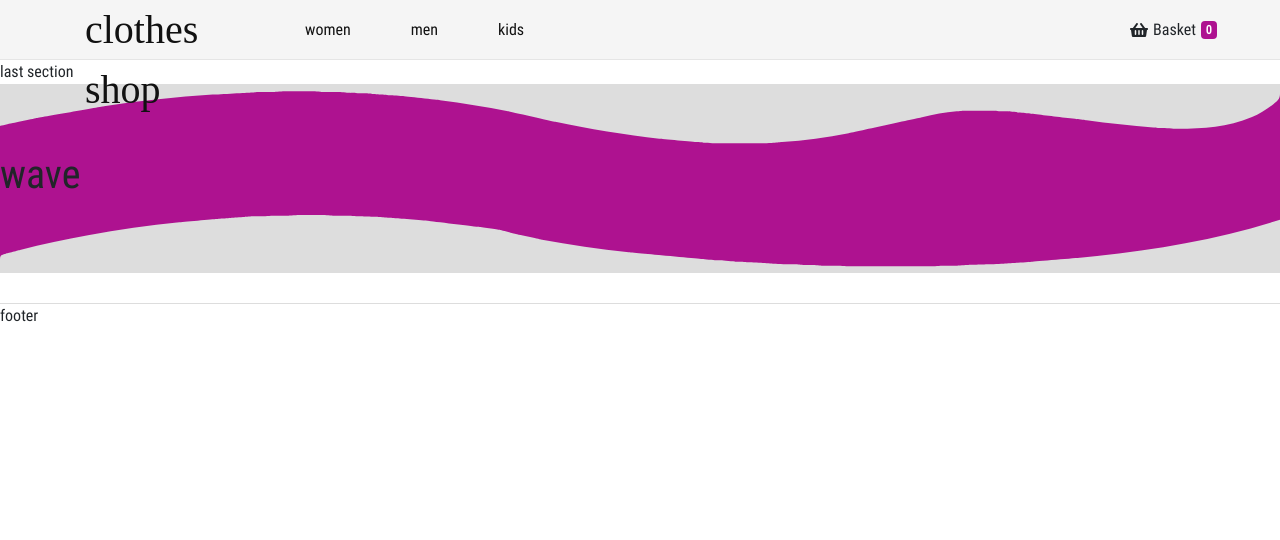
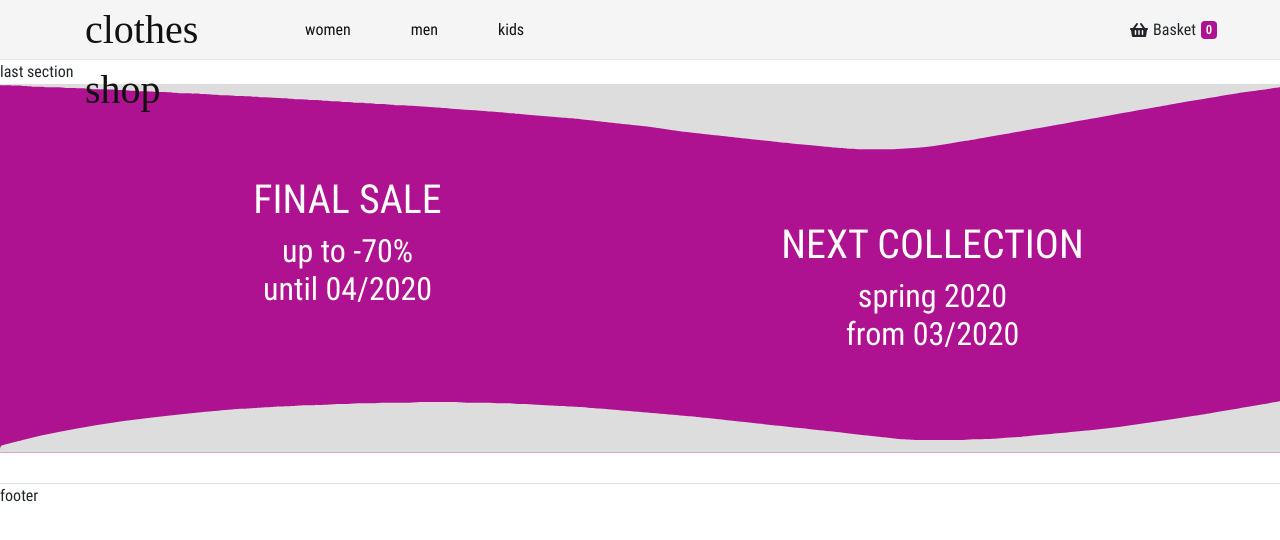
Before and after one commit to IwonaLalak/gatsby-clothes-shop, a Gatsby site: page / in a window 1280 px wide. Built offline with nearby package versions, Linux system fonts and the light colour scheme; Gatsby itself is replaced by a stand-in of ours; a web font is replaced by a local one.

Commit message:
wave component, fix svg path

```diff
--- a/src/components/views/home/components/waveSection/WaveSection.js
+++ b/src/components/views/home/components/waveSection/WaveSection.js
@@ -1,14 +1,34 @@
 import React from 'react';
 import {SVG} from "../../../../shared/svg/SVG";
 import {pathBottom, pathDimensions, pathTOP} from "../../../../../utilities/svgPaths";
+import {Col, Container, Row} from "react-bootstrap";
 
 const WaveSection = () => {
     return (
         <section id={'WAVE'}>
             <SVG fill={'#DDD'} viewbox={pathDimensions()} path={pathTOP()}/>
-            <h1>
-                wave
-            </h1>
+            <Container>
+                <Row>
+                    <Col lg={6} xl={6}>
+                        <div className={'wave-column first'}>
+                            <h1>FINAL SALE</h1>
+                            <h2>
+                                up to -70% <br />
+                                until 04/2020
+                            </h2>
+                        </div>
+                    </Col>
+                    <Col lg={6} xl={6}>
+                        <div className={'wave-column last'}>
+                            <h1>NEXT COLLECTION</h1>
+                            <h2>
+                                spring 2020 <br />
+                                from 03/2020
+                            </h2>
+                        </div>
+                    </Col>
+                </Row>
+            </Container>
             <SVG fill={'#DDD'} viewbox={pathDimensions()} path={pathBottom()}/>
 
         </section>
--- a/src/styles/views/HomeView.less
+++ b/src/styles/views/HomeView.less
@@ -3,5 +3,29 @@
 #HOMEVIEW {
   section#WAVE {
     background: @primary-color;
+    .container{
+
+      padding:25px 0;
+
+      .wave-column{
+
+        h1, h2 {
+          color: #fff;
+          text-align: center;
+        }
+
+        &.first{
+
+        }
+
+        &.last{
+          margin-top: 45px;
+        }
+      }
+    }
+
+
+
+
   }
 }
--- a/src/utilities/svgPaths.js
+++ b/src/utilities/svgPaths.js
@@ -2,105 +2,108 @@ export const pathDimensions = () => ("0 0 1920 100");
 
 export const pathTOP = () => (
     "M 0.00,0.00\n" +
-    "           C 0.00,0.00 0.00,63.00 0.00,63.00\n" +
-    "             0.00,63.00 16.00,59.42 16.00,59.42\n" +
-    "             16.00,59.42 55.00,51.00 55.00,51.00\n" +
-    "             55.00,51.00 156.00,33.27 156.00,33.27\n" +
-    "             210.21,25.29 264.42,19.65 319.00,15.91\n" +
-    "             319.00,15.91 372.00,13.00 372.00,13.00\n" +
-    "             372.00,13.00 387.00,12.00 387.00,12.00\n" +
-    "             387.00,12.00 411.00,12.00 411.00,12.00\n" +
-    "             411.00,12.00 427.00,11.00 427.00,11.00\n" +
-    "             427.00,11.00 467.00,11.00 467.00,11.00\n" +
-    "             467.00,11.00 483.00,12.00 483.00,12.00\n" +
-    "             483.00,12.00 505.00,12.00 505.00,12.00\n" +
-    "             505.00,12.00 521.00,13.00 521.00,13.00\n" +
-    "             521.00,13.00 547.00,14.00 547.00,14.00\n" +
-    "             547.00,14.00 558.00,14.91 558.00,14.91\n" +
-    "             558.00,14.91 585.00,16.83 585.00,16.83\n" +
-    "             585.00,16.83 604.00,18.17 604.00,18.17\n" +
-    "             604.00,18.17 660.00,24.28 660.00,24.28\n" +
-    "             694.14,28.54 728.22,34.28 762.00,40.80\n" +
-    "             762.00,40.80 833.00,56.79 833.00,56.79\n" +
-    "             880.74,66.95 940.56,76.98 989.00,82.16\n" +
-    "             989.00,82.16 1045.00,87.09 1045.00,87.09\n" +
-    "             1045.00,87.09 1055.00,88.00 1055.00,88.00\n" +
-    "             1055.00,88.00 1075.00,89.00 1075.00,89.00\n" +
-    "             1075.00,89.00 1144.00,89.00 1144.00,89.00\n" +
-    "             1144.00,89.00 1163.00,88.00 1163.00,88.00\n" +
-    "             1163.00,88.00 1173.00,87.09 1173.00,87.09\n" +
-    "             1206.65,84.79 1239.82,79.93 1273.00,73.74\n" +
-    "             1273.00,73.74 1383.00,49.79 1383.00,49.79\n" +
-    "             1400.76,46.01 1416.79,42.18 1435.00,40.91\n" +
-    "             1435.00,40.91 1445.00,40.00 1445.00,40.00\n" +
-    "             1445.00,40.00 1490.00,40.00 1490.00,40.00\n" +
-    "             1490.00,40.00 1502.00,41.00 1502.00,41.00\n" +
-    "             1502.00,41.00 1511.00,41.00 1511.00,41.00\n" +
-    "             1511.00,41.00 1541.00,43.83 1541.00,43.83\n" +
-    "             1541.00,43.83 1630.00,54.28 1630.00,54.28\n" +
-    "             1663.30,58.66 1696.51,62.80 1730.00,65.09\n" +
-    "             1730.00,65.09 1740.00,66.00 1740.00,66.00\n" +
-    "             1740.00,66.00 1761.00,67.00 1761.00,67.00\n" +
-    "             1802.66,67.20 1838.78,65.41 1878.00,49.40\n" +
-    "             1888.90,44.95 1900.86,37.59 1910.00,30.20\n" +
-    "             1915.86,25.46 1919.85,22.93 1920.00,15.00\n" +
-    "             1920.00,15.00 1920.00,0.00 1920.00,0.00\n" +
+    "           C 0.00,0.00 0.00,2.00 0.00,2.00\n" +
+    "             0.00,2.00 36.00,3.00 36.00,3.00\n" +
+    "             36.00,3.00 48.00,3.96 48.00,3.96\n" +
+    "             48.00,3.96 60.00,3.96 60.00,3.96\n" +
+    "             60.00,3.96 72.00,4.96 72.00,4.96\n" +
+    "             72.00,4.96 84.00,4.96 84.00,4.96\n" +
+    "             84.00,4.96 99.00,6.00 99.00,6.00\n" +
+    "             99.00,6.00 131.00,7.00 131.00,7.00\n" +
+    "             131.00,7.00 145.00,8.00 145.00,8.00\n" +
+    "             145.00,8.00 175.00,9.00 175.00,9.00\n" +
+    "             175.00,9.00 197.00,10.00 197.00,10.00\n" +
+    "             197.00,10.00 214.00,11.00 214.00,11.00\n" +
+    "             214.00,11.00 259.00,13.00 259.00,13.00\n" +
+    "             259.00,13.00 274.00,14.00 274.00,14.00\n" +
+    "             274.00,14.00 302.00,15.00 302.00,15.00\n" +
+    "             302.00,15.00 320.00,16.00 320.00,16.00\n" +
+    "             320.00,16.00 336.00,17.00 336.00,17.00\n" +
+    "             336.00,17.00 354.00,18.00 354.00,18.00\n" +
+    "             354.00,18.00 380.00,19.00 380.00,19.00\n" +
+    "             380.00,19.00 393.00,20.00 393.00,20.00\n" +
+    "             393.00,20.00 433.00,22.00 433.00,22.00\n" +
+    "             433.00,22.00 447.00,23.00 447.00,23.00\n" +
+    "             447.00,23.00 465.00,24.04 465.00,24.04\n" +
+    "             465.00,24.04 473.00,24.04 473.00,24.04\n" +
+    "             473.00,24.04 484.00,25.00 484.00,25.00\n" +
+    "             484.00,25.00 504.00,26.00 504.00,26.00\n" +
+    "             504.00,26.00 514.00,27.00 514.00,27.00\n" +
+    "             514.00,27.00 524.00,27.00 524.00,27.00\n" +
+    "             524.00,27.00 531.00,28.00 531.00,28.00\n" +
+    "             531.00,28.00 540.00,28.00 540.00,28.00\n" +
+    "             540.00,28.00 553.00,29.00 553.00,29.00\n" +
+    "             553.00,29.00 564.00,30.00 564.00,30.00\n" +
+    "             564.00,30.00 573.00,30.00 573.00,30.00\n" +
+    "             573.00,30.00 595.00,32.00 595.00,32.00\n" +
+    "             595.00,32.00 604.00,32.00 604.00,32.00\n" +
+    "             604.00,32.00 664.00,36.09 664.00,36.09\n" +
+    "             664.00,36.09 746.00,42.09 746.00,42.09\n" +
+    "             746.00,42.09 765.00,43.91 765.00,43.91\n" +
+    "             765.00,43.91 864.00,52.17 864.00,52.17\n" +
+    "             864.00,52.17 974.00,64.28 974.00,64.28\n" +
+    "             974.00,64.28 1025.00,71.72 1025.00,71.72\n" +
+    "             1025.00,71.72 1158.00,86.17 1158.00,86.17\n" +
+    "             1158.00,86.17 1250.00,95.09 1250.00,95.09\n" +
+    "             1250.00,95.09 1274.00,97.00 1274.00,97.00\n" +
+    "             1274.00,97.00 1293.00,98.00 1293.00,98.00\n" +
+    "             1293.00,98.00 1337.00,98.00 1337.00,98.00\n" +
+    "             1337.00,98.00 1352.00,97.00 1352.00,97.00\n" +
+    "             1384.39,96.62 1417.07,90.57 1449.00,85.25\n" +
+    "             1449.00,85.25 1584.00,61.42 1584.00,61.42\n" +
+    "             1584.00,61.42 1756.00,30.58 1756.00,30.58\n" +
+    "             1756.00,30.58 1865.00,12.27 1865.00,12.27\n" +
+    "             1865.00,12.27 1920.00,5.00 1920.00,5.00\n" +
+    "             1920.00,5.00 1920.00,0.00 1920.00,0.00\n" +
     "             1920.00,0.00 0.00,0.00 0.00,0.00 Z"
 );
 
 export const pathBottom = () => (
     "M 0.00,100.00\n" +
     "           C 0.00,100.00 1920.00,100.00 1920.00,100.00\n" +
-    "             1920.00,100.00 1920.00,19.00 1920.00,19.00\n" +
-    "             1824.15,50.36 1720.12,66.16 1620.00,76.17\n" +
-    "             1620.00,76.17 1548.00,82.09 1548.00,82.09\n" +
-    "             1548.00,82.09 1521.00,84.00 1521.00,84.00\n" +
-    "             1521.00,84.00 1505.00,85.00 1505.00,85.00\n" +
-    "             1505.00,85.00 1484.00,86.00 1484.00,86.00\n" +
-    "             1484.00,86.00 1451.00,87.00 1451.00,87.00\n" +
-    "             1451.00,87.00 1435.00,88.00 1435.00,88.00\n" +
-    "             1435.00,88.00 1413.00,88.00 1413.00,88.00\n" +
-    "             1413.00,88.00 1398.00,89.00 1398.00,89.00\n" +
-    "             1398.00,89.00 1275.00,89.00 1275.00,89.00\n" +
-    "             1275.00,89.00 1258.00,88.00 1258.00,88.00\n" +
-    "             1258.00,88.00 1233.00,88.00 1233.00,88.00\n" +
-    "             1233.00,88.00 1220.00,87.00 1220.00,87.00\n" +
-    "             1220.00,87.00 1204.00,87.00 1204.00,87.00\n" +
-    "             1204.00,87.00 1194.00,86.04 1194.00,86.04\n" +
-    "             1194.00,86.04 1182.00,86.04 1182.00,86.04\n" +
-    "             1182.00,86.04 1160.00,85.00 1160.00,85.00\n" +
-    "             1160.00,85.00 1145.00,84.00 1145.00,84.00\n" +
-    "             1145.00,84.00 1124.00,83.00 1124.00,83.00\n" +
-    "             1124.00,83.00 1112.00,82.00 1112.00,82.00\n" +
-    "             1112.00,82.00 1103.00,82.00 1103.00,82.00\n" +
-    "             1103.00,82.00 1082.00,80.00 1082.00,80.00\n" +
-    "             1082.00,80.00 1073.00,80.00 1073.00,80.00\n" +
-    "             1073.00,80.00 1054.00,78.09 1054.00,78.09\n" +
-    "             1054.00,78.09 943.00,67.84 943.00,67.84\n" +
-    "             898.85,63.11 854.70,56.47 811.00,48.58\n" +
-    "             811.00,48.58 772.00,40.13 772.00,40.13\n" +
-    "             772.00,40.13 749.00,34.26 749.00,34.26\n" +
-    "             749.00,34.26 718.00,29.72 718.00,29.72\n" +
-    "             718.00,29.72 643.00,20.83 643.00,20.83\n" +
-    "             643.00,20.83 595.00,16.91 595.00,16.91\n" +
-    "             595.00,16.91 569.00,15.00 569.00,15.00\n" +
-    "             569.00,15.00 539.00,14.00 539.00,14.00\n" +
-    "             539.00,14.00 524.00,13.00 524.00,13.00\n" +
-    "             524.00,13.00 500.00,13.00 500.00,13.00\n" +
-    "             500.00,13.00 485.00,12.00 485.00,12.00\n" +
-    "             485.00,12.00 449.00,12.00 449.00,12.00\n" +
-    "             449.00,12.00 432.00,13.00 432.00,13.00\n" +
-    "             432.00,13.00 409.00,13.00 409.00,13.00\n" +
-    "             409.00,13.00 393.00,14.04 393.00,14.04\n" +
-    "             393.00,14.04 379.00,14.04 379.00,14.04\n" +
-    "             379.00,14.04 367.00,15.00 367.00,15.00\n" +
-    "             367.00,15.00 350.00,16.00 350.00,16.00\n" +
-    "             350.00,16.00 324.00,17.91 324.00,17.91\n" +
-    "             324.00,17.91 269.00,22.83 269.00,22.83\n" +
-    "             223.14,27.42 177.33,33.91 132.00,42.39\n" +
-    "             97.93,48.76 63.41,55.29 30.00,64.58\n" +
-    "             30.00,64.58 9.00,70.00 9.00,70.00\n" +
-    "             6.67,70.67 2.45,71.49 1.02,73.51\n" +
-    "             -0.23,75.27 0.00,78.87 0.00,81.00\n" +
-    "             0.00,81.00 0.00,100.00 0.00,100.00 Z"
+    "             1920.00,100.00 1920.00,23.00 1920.00,23.00\n" +
+    "             1920.00,23.00 1794.00,44.42 1794.00,44.42\n" +
+    "             1742.45,52.43 1690.88,60.61 1639.00,66.16\n" +
+    "             1639.00,66.16 1534.00,76.09 1534.00,76.09\n" +
+    "             1534.00,76.09 1506.00,78.00 1506.00,78.00\n" +
+    "             1506.00,78.00 1493.00,79.00 1493.00,79.00\n" +
+    "             1493.00,79.00 1461.00,80.00 1461.00,80.00\n" +
+    "             1461.00,80.00 1445.00,81.00 1445.00,81.00\n" +
+    "             1445.00,81.00 1373.00,81.00 1373.00,81.00\n" +
+    "             1373.00,81.00 1353.00,80.00 1353.00,80.00\n" +
+    "             1353.00,80.00 1318.00,76.16 1318.00,76.16\n" +
+    "             1318.00,76.16 1249.00,68.16 1249.00,68.16\n" +
+    "             1249.00,68.16 1043.00,46.17 1043.00,46.17\n" +
+    "             1043.00,46.17 899.00,33.91 899.00,33.91\n" +
+    "             899.00,33.91 879.00,32.09 879.00,32.09\n" +
+    "             879.00,32.09 855.00,30.91 855.00,30.91\n" +
+    "             855.00,30.91 845.00,30.00 845.00,30.00\n" +
+    "             845.00,30.00 804.00,28.00 804.00,28.00\n" +
+    "             804.00,28.00 787.00,26.96 787.00,26.96\n" +
+    "             787.00,26.96 775.00,26.96 775.00,26.96\n" +
+    "             775.00,26.96 764.00,26.00 764.00,26.00\n" +
+    "             764.00,26.00 750.00,26.00 750.00,26.00\n" +
+    "             750.00,26.00 733.00,25.00 733.00,25.00\n" +
+    "             733.00,25.00 699.00,25.00 699.00,25.00\n" +
+    "             699.00,25.00 682.00,24.00 682.00,24.00\n" +
+    "             682.00,24.00 632.00,24.00 632.00,24.00\n" +
+    "             632.00,24.00 615.00,25.00 615.00,25.00\n" +
+    "             615.00,25.00 574.00,25.00 574.00,25.00\n" +
+    "             574.00,25.00 557.00,26.00 557.00,26.00\n" +
+    "             557.00,26.00 538.00,26.00 538.00,26.00\n" +
+    "             538.00,26.00 522.00,27.00 522.00,27.00\n" +
+    "             522.00,27.00 508.00,27.00 508.00,27.00\n" +
+    "             508.00,27.00 491.00,28.00 491.00,28.00\n" +
+    "             491.00,28.00 457.00,29.00 457.00,29.00\n" +
+    "             457.00,29.00 441.00,30.00 441.00,30.00\n" +
+    "             441.00,30.00 413.00,31.00 413.00,31.00\n" +
+    "             413.00,31.00 399.00,32.00 399.00,32.00\n" +
+    "             399.00,32.00 369.00,34.00 369.00,34.00\n" +
+    "             369.00,34.00 360.00,34.00 360.00,34.00\n" +
+    "             360.00,34.00 305.00,38.83 305.00,38.83\n" +
+    "             251.80,43.98 198.79,49.73 146.00,58.59\n" +
+    "             108.45,64.89 70.95,71.63 34.00,80.87\n" +
+    "             34.00,80.87 10.00,87.00 10.00,87.00\n" +
+    "             7.62,87.68 2.46,88.75 0.99,90.70\n" +
+    "             -0.38,92.52 0.00,97.67 0.00,100.00 Z"
 );
```
Also changed, not shown: src/styles/imports.css, 1 other file.
